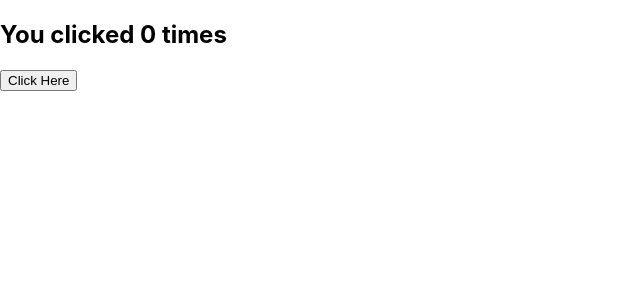
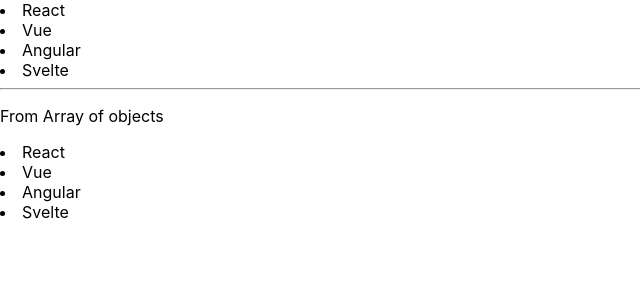
Before and after one commit to mohithsaran/React-Course, a React (Create React App) app: page / in a window 1280 px wide. Shown: the top 300 px of the page, without its empty margins (0-640 px from the left). Built offline with nearby package versions, Linux system fonts and the light colour scheme.

Commit message:
Map function

```diff
--- a/src/App.js
+++ b/src/App.js
@@ -1,23 +1,35 @@
-import React, { useState, useEffect } from "react";
+import React from "react";
 const App = () => {
-  const [count, setCount] = useState(0);
-  // useEffect(() => console.log("clicked"), []);
-  //Use effect with no dependency
-  useEffect(() => console.log(count), [count]);
-  // Use effect with dependency
+  const arr1 = ["React", "Vue", "Angular", "Svelte"];
+  const arr2 = [
+    {
+      id: 1,
+      title: "React",
+    },
+    {
+      id: 2,
+      title: "Vue",
+    },
+    {
+      id: 3,
+      title: "Angular",
+    },
+    {
+      id: 4,
+      title: "Svelte",
+    },
+  ];
   return (
-    // <div>
-    //   <h2>You clicked {count} times</h2>
-    //   <button onClick={() => setCount(count + 1)}>Click Here</button>
-    // </div>
-    // counter using useState
     <div>
-      <h2>You clicked {count} times</h2>
-      <button onClick={() => setCount(count + 1)}>Click Here</button>
+      {arr1.map((value, index) => (
+        <li> {value}</li>
+      ))}
+      <hr />
+      <p> From Array of objects</p>
+      {arr2.map((value, index) => (
+        <li key={value.id}> {value.title}</li>
+      ))}
     </div>
-    //Useeffect is always called after return statement once if there is no dependency
-    //here there are no dependency so only once it is executed
-    //when there is dependency it is called everytime count changes
   );
 };
 
```
